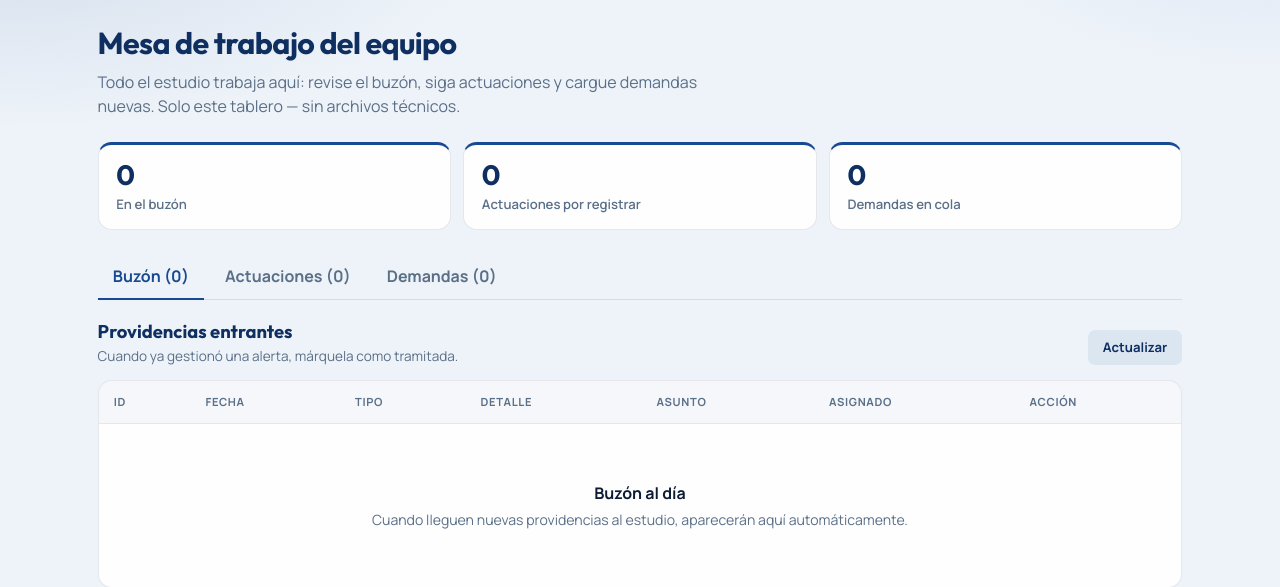
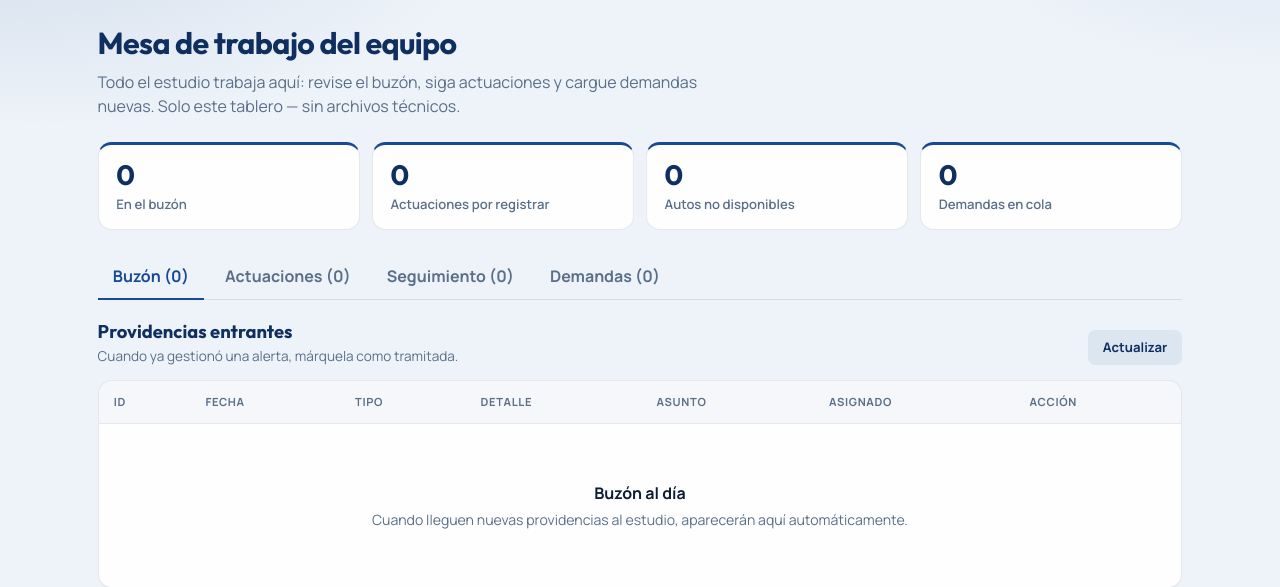
Before and after one commit to bayonatarazonayamid-lab/asecob-torre-control, a FastAPI app: page /dashboard in a window 1280 px wide. Shown: the part 68-655 px from the top of the page. Run offline with FastAPI, Linux system fonts and the light colour scheme.

Commit message:
Add tracking tab for unavailable cars in dashboard
Added a new tab for tracking unavailable cars and updated the dashboard layout to accommodate it.

```diff
--- a/templates/dashboard.html
+++ b/templates/dashboard.html
@@ -109,6 +109,8 @@
             animation: rise 0.55s ease-out 0.08s both;
         }
         @media (max-width: 640px) { .stats { grid-template-columns: 1fr; } }
+        @media (min-width: 641px) and (max-width: 900px) { .stats { grid-template-columns: repeat(2, minmax(0, 1fr)); } }
+        @media (min-width: 901px) { .stats { grid-template-columns: repeat(4, minmax(0, 1fr)); } }
         .stat {
             background: var(--panel);
             border: 1px solid var(--line);
@@ -245,12 +247,14 @@
         <div class="stats">
             <div class="stat"><b>{{ notificaciones|length }}</b><span>En el buzón</span></div>
             <div class="stat"><b>{{ estados|length }}</b><span>Actuaciones por registrar</span></div>
+            <div class="stat"><b>{{ autos_no_disponibles|length }}</b><span>Autos no disponibles</span></div>
             <div class="stat"><b>{{ demandas|length }}</b><span>Demandas en cola</span></div>
         </div>
 
         <nav class="tabs" role="tablist">
             <button type="button" class="active" id="btn-tab-buzon" onclick="cambiarTab('tab-buzon')">Buzón ({{ notificaciones|length }})</button>
             <button type="button" id="btn-tab-estados" onclick="cambiarTab('tab-estados')">Actuaciones ({{ estados|length }})</button>
+            <button type="button" id="btn-tab-seguimiento" onclick="cambiarTab('tab-seguimiento')">Seguimiento ({{ autos_no_disponibles|length }})</button>
             <button type="button" id="btn-tab-demandas" onclick="cambiarTab('tab-demandas')">Demandas ({{ demandas|length }})</button>
         </nav>
 
@@ -344,6 +348,46 @@
             </div>
         </section>
 
+        <section id="tab-seguimiento" class="panel hidden">
+            <div class="toolbar">
+                <div>
+                    <h2>Autos no disponibles — seguimiento manual</h2>
+                    <p>El PDF de RedJudicial era una nota administrativa (auto no publicado en micrositios). Solicite el auto al despacho y, cuando lo gestione, márquelo como tramitado.</p>
+                </div>
+                <button type="button" class="btn btn-ghost" onclick="location.reload()">Actualizar</button>
+            </div>
+            <div class="table-wrap">
+                <table>
+                    <thead>
+                        <tr>
+                            <th>ID</th>
+                            <th>Radicado</th>
+                            <th>Fecha</th>
+                            <th>Partes</th>
+                            <th>Aviso</th>
+                            <th>Estado</th>
+                            <th>Acción</th>
+                        </tr>
+                    </thead>
+                    <tbody>
+                        {% for e in autos_no_disponibles %}
+                        <tr style="font-size:0.82rem;">
+                            <td class="mono">{{ e.id }}</td>
+                            <td class="mono" style="white-space:nowrap;">{{ e.radicado }}</td>
+                            <td style="white-space:nowrap;">{{ e.fecha_notificacion }}</td>
+                            <td class="truncate" title="{{ e.demandante }} vs {{ e.demandado }}">{{ e.demandante }} vs {{ e.demandado }}</td>
+                            <td style="max-width:20rem;white-space:normal;">{{ e.motivo_falla or e.resumen_ia }}</td>
+                            <td><span class="chip chip-amber">Seguimiento</span></td>
+                            <td><button type="button" class="btn btn-asecob" onclick="marcarSeguimiento({{ e.id }})">Tramitado</button></td>
+                        </tr>
+                        {% else %}
+                        <tr><td colspan="7"><div class="empty"><strong>Nada pendiente de seguimiento</strong>Cuando un auto no esté en micrositios de Rama Judicial, aparecerá aquí para gestión manual.</div></td></tr>
+                        {% endfor %}
+                    </tbody>
+                </table>
+            </div>
+        </section>
+
         <section id="tab-demandas" class="panel hidden">
             <div class="demandas-box">
                 <div>
@@ -397,7 +441,7 @@
 
     <script>
         function cambiarTab(tabId) {
-            ['tab-buzon', 'tab-estados', 'tab-demandas'].forEach(id => {
+            ['tab-buzon', 'tab-estados', 'tab-seguimiento', 'tab-demandas'].forEach(id => {
                 document.getElementById(id).classList.add('hidden');
                 document.getElementById('btn-' + id).classList.remove('active');
             });
@@ -410,6 +454,15 @@
                 .then(res => {
                     if (res.ok) location.reload();
                     else alert('No se pudo marcar como tramitado. Vuelva a entrar con la clave del equipo.');
+                })
+                .catch(() => alert('Sin conexión con el tablero. Intente de nuevo.'));
+        }
+
+        function marcarSeguimiento(id) {
+            fetch(`/api/estados/${id}/completar-seguimiento`, { method: 'PATCH', credentials: 'include' })
+                .then(res => {
+                    if (res.ok) location.reload();
+                    else alert('No se pudo cerrar el seguimiento. Vuelva a entrar con la clave del equipo.');
                 })
                 .catch(() => alert('Sin conexión con el tablero. Intente de nuevo.'));
         }
```
